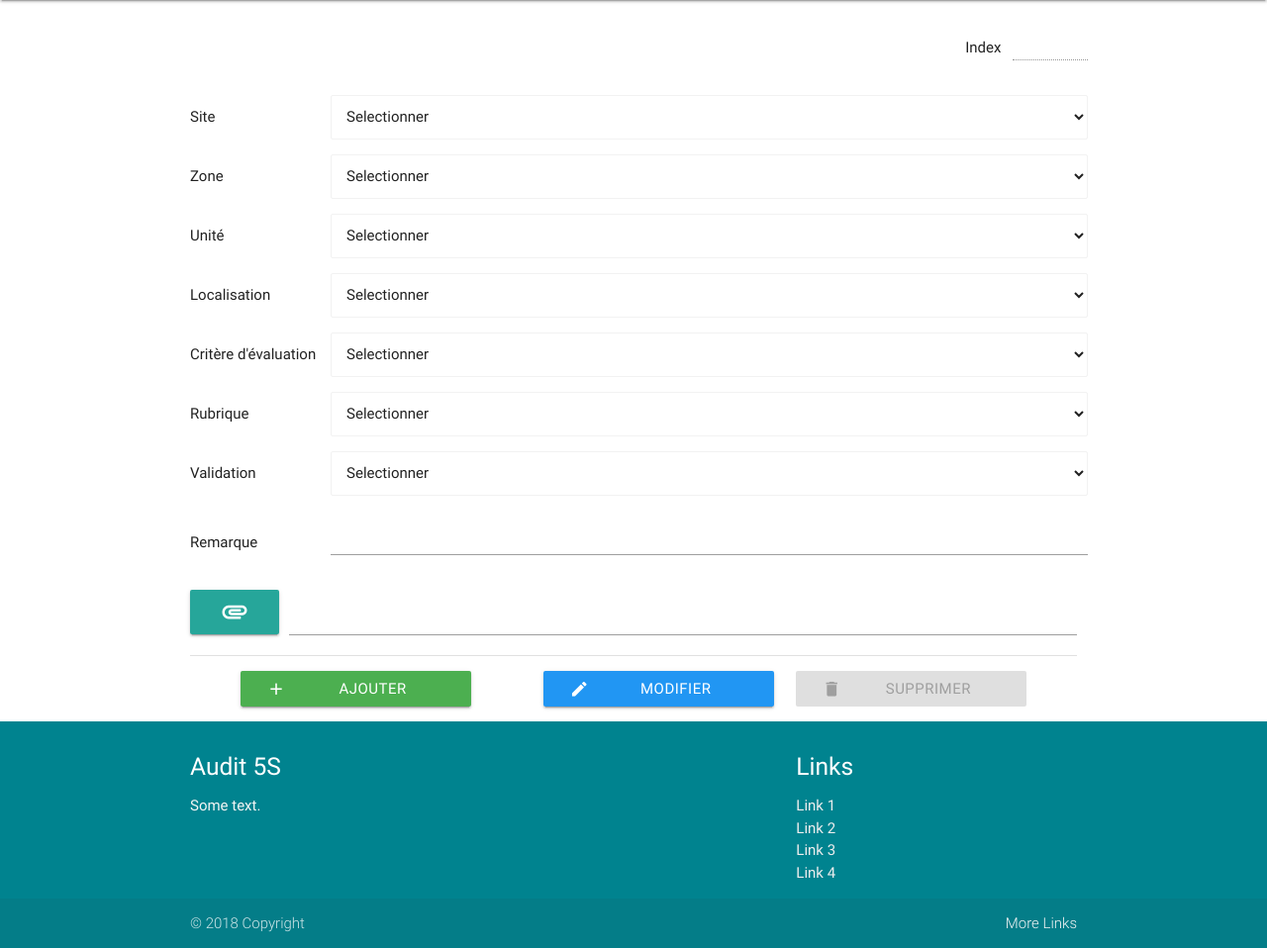
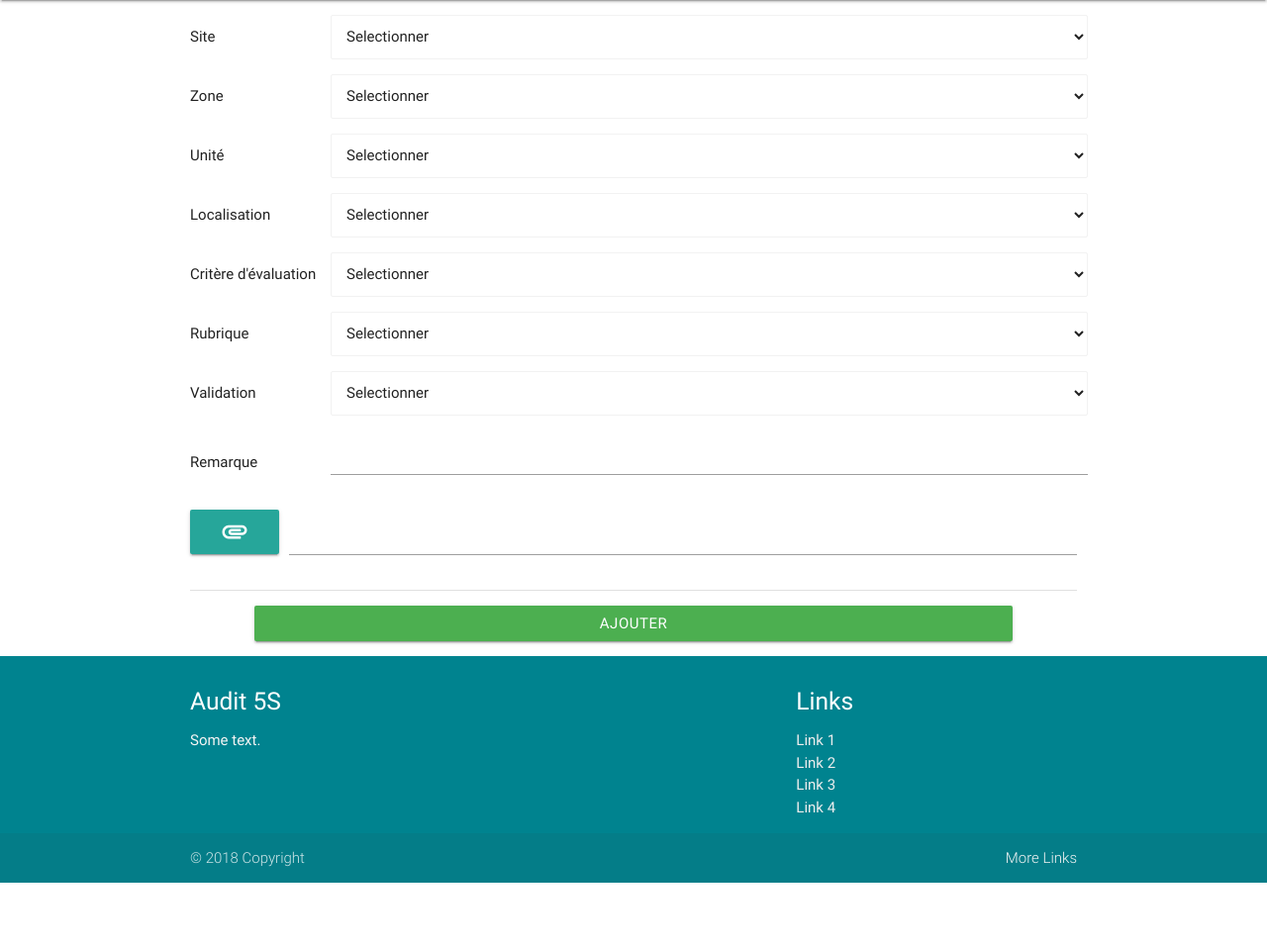
Before and after one commit to h3llf0rl1ife/PyAudit_flask, a Python web app: template templates/evaluation.html in a window 1280 px wide. Shown: the part 64-1022 px from the top of the page at 99% size. After the commit the page ends 956 px from the top, so only its background shows below. Run offline with Jinja, Linux system fonts and the light colour scheme; the template is opened without the code that fills it, so the values that code supplies are empty.

Commit message:
Remove edit and delete buttons and Index field

```diff
--- a/templates/evaluation.html
+++ b/templates/evaluation.html
@@ -9,14 +9,6 @@
     <form action="/evaluation/api" method="POST" enctype="multipart/form-data">
       {{ evaluation_form.csrf_token }}
       <div class="row section">
-        <div class="valign-wrapper" id="evaluationID-wrapper">
-          <span class="col s8 m9 l9"></span>
-          <span class="right-align col s2 m2 l2">Index</span>
-          <input class="center-align col s2 m1 l1 input-field" id="i-EvaluationID" value="{{ contexts.evaluationID }}" type="text" disabled>
-        </div>
-      </div>
-
-      <div class="row">
         <div class="valign-wrapper">
           <span class="col s4 m3 l2">Site</span>
           <select class="col s8 m9 l10 browser-default" id="i-Site" required>
@@ -28,7 +20,7 @@
         </div>
       </div>
 
-      <div class="row section">
+      <div class="row">
         <div class="valign-wrapper">
           <span class="col s4 m3 l2">Zone</span>
           <select class="col s8 m9 l10 browser-default" id="i-Zone" required>
@@ -37,7 +29,7 @@
         </div>
       </div>
 
-      <div class="row">
+      <div class="row section">
         <div class="valign-wrapper">
           <span class="col s4 m3 l2">Unit&eacute;</span>
           <select class="col s8 m9 l10 browser-default" id="i-Unit" required>
@@ -46,7 +38,7 @@
         </div>
       </div>
 
-      <div class="row section">
+      <div class="row">
         <div class="valign-wrapper">
           <span class="col s4 m3 l2">Localisation</span>
           <select class="col s8 m9 l10 browser-default" id="i-Location" name="LocationID" required>
@@ -55,7 +47,7 @@
         </div>
       </div>
 
-      <div class="row">
+      <div class="row section">
         <div class="valign-wrapper">
           <span class="col s4 m3 l2">Crit&egrave;re d'&eacute;valuation</span>
           <select class="col s8 m9 l10 browser-default" id="i-Criteria" required>
@@ -67,7 +59,7 @@
         </div>
       </div>
 
-      <div class="row section">
+      <div class="row">
         <div class="valign-wrapper">
           <span class="col s4 m3 l2">Rubrique</span>
           <select class="col s8 m9 l10 browser-default" id="i-Category" name="CategoryID" required>
@@ -76,7 +68,7 @@
         </div>
       </div>
 
-      <div class="row">
+      <div class="row section">
         <div class="valign-wrapper">
           <span class="col s4 m3 l2">Validation</span>
           <select class="col s8 m9 l10 browser-default" id="i-Validation" name="Validation" required>
@@ -87,14 +79,14 @@
         </div>
       </div>
 
-      <div class="row section">
+      <div class="row">
         <div class="valign-wrapper">
           <span class="col s4 m3 l2">Remarque</span>
           <textarea class="col s8 m9 l10 materialize-textarea" id="i-Comment" name="Comment"></textarea>
         </div>
       </div>
 
-      <div class="file-field input-field">
+      <div class="file-field input-field section">
         <div class="btn waves-effect waves-light">
           <i class="material-icons" id="attach-btn">attachment</i>
           <input type="file" id="i-File" name="Attachment" multiple>
@@ -107,33 +99,7 @@
       <div class="divider"></div>
       <div class="section">
         <div class="row" id="form-buttons">
-          <div class="col s4">
-            <div class="row">
-              <div class="col s10 push-s2">
-                <button class="col s12 hide-on-small-only show-on-medium-and-up truncate waves-effect waves-light btn green btn-ajouter" type="submit"><i class="material-icons left pnom">add</i>Ajouter</button>
-                <button class="hide-on-med-and-up show-on-small btn-floating btn-large waves-effect waves-light green btn-ajouter" type="submit"><i class="material-icons">add</i></button>
-
-                <button class="col s12 hide-on-small-only show-on-medium-and-up truncate waves-effect waves-light btn green hide btn-enregistrer" type="submit"><i class="material-icons left pnom">check</i>Enregistrer</button>
-                <button class="hide-on-med-and-up show-on-small btn-floating btn-large waves-effect waves-light green hide btn-enregistrer" type="submit"><i class="material-icons">check</i></button>
-
-              </div>
-            </div>
-          </div>
-          <div class="col s8">
-            <div class="row">
-              <div class="col s5 offset-s1">
-                <button class="col s12 hide-on-small-only show-on-medium-and-up truncate waves-effect waves-light btn blue btn-modifier" type="button"><i class="material-icons left pnom">edit</i>Modifier</button>
-                <button class="hide-on-med-and-up show-on-small btn-floating btn-large waves-effect waves-light blue btn-modifier" type="button"><i class="material-icons">edit</i></button>
-
-                <a class="col s12 hide-on-small-only show-on-medium-and-up truncate waves-effect waves-light btn blue hide btn-annuler" href="/evaluation"><i class="material-icons left pnom">close</i>Annuler</a>
-                <a class="hide-on-med-and-up show-on-small btn-floating btn-large waves-effect waves-light blue hide btn-annuler" href="/evaluation"><i class="material-icons">close</i></a>
-              </div>
-              <div class="col s5">
-                <button class="col s12 hide-on-small-only show-on-medium-and-up truncate waves-effect waves-light btn red disabled btn-supprimer" type="button"><i class="material-icons left pnom">delete</i>Supprimer</button>
-                <button class="hide-on-med-and-up show-on-small btn-floating btn-large waves-effect waves-light red disabled btn-supprimer" type="button"><i class="material-icons">delete</i></button>
-              </div>
-            </div>
-          </div>
+          <button class="col s10 offset-s1 truncate waves-effect waves-light btn green btn-ajouter" type="submit">Ajouter</button>
         </div>
       </div>
     </form>
```
